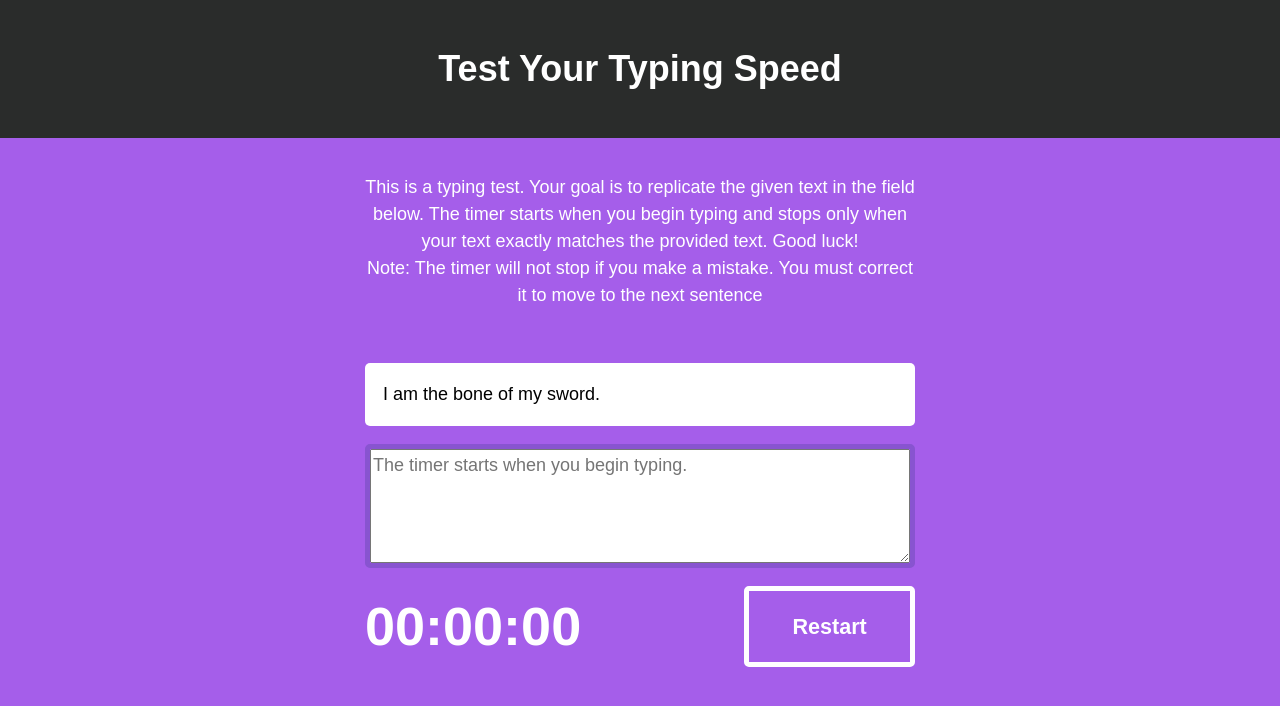
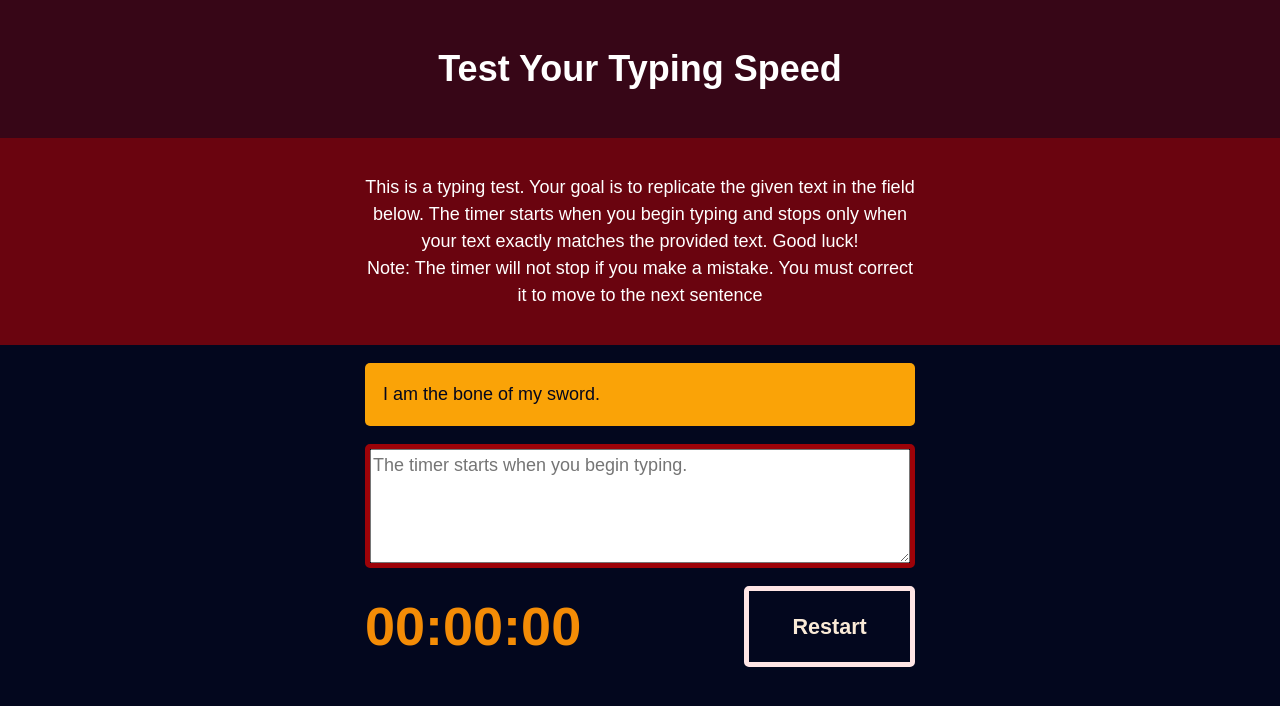
Before and after one commit to KrishnaSingh1881/typing-test, a plain HTML site: page index.html in a window 1280 px wide. Drawn offline with nearby package versions, Linux system fonts and the light colour scheme.

Commit message:
Update style.css

```diff
--- a/style.css
+++ b/style.css
@@ -1,5 +1,5 @@
 /*--------------------------------------------------------------
-Tipografia
+Typography
 --------------------------------------------------------------*/
 
 body,
@@ -7,16 +7,14 @@ button,
 input,
 select,
 textarea {
-	font-family: Arial, Helvetica, sans-serif;
-	font-size: 18px;
-	line-height: 1.5;
+    font-family: Arial, Helvetica, sans-serif;
+    font-size: 18px;
+    line-height: 1.5;
 }
 
-
 p {
-	margin-bottom: 1em;
+    margin-bottom: 1em;
 }
-
 
 /*--------------------------------------------------------------
 Layout
@@ -25,12 +23,12 @@ Layout
 body {
     margin: 0;
     padding: 0;
-    background-color: #a55eea;
+    background-color: #03071e;
 }
 
 .masthead {
     padding: 1em;
-    background-color: #2A2C2B;
+    background-color: #370617;
     color: white;
 }
 
@@ -54,14 +52,14 @@ body {
 .btn:hover {
     cursor: pointer;
     transition: 0.3s;
-    color: #a55eea;
-    background-color: white;
+    color: #03071e;
+    background-color: #ffba08;
 }
 
 .intro {
     padding: 2em 2em;
     color: white;
-    background: #a55eea;
+    background: #6a040f;
     display: flex;
     flex-direction: column;
     align-items: center;
@@ -84,15 +82,16 @@ body {
 }
 
 .test-wrapper {
-    border: 5px solid #8854d0;
+    border: 5px solid #9d0208;
     border-radius: 5px;
 }
 
 #origin-text {
     margin: 1em 0;
     padding: 1em 1em 0;
-    background-color: white;
+    background-color: #faa307;
     border-radius: 5px;
+    color: #03071e;
 }
 
 #origin-text p {
@@ -117,24 +116,24 @@ body {
 .timer {
     font-size: 3em;
     font-weight: bold;
-    color: white;
+    color: #f48c06;
 }
 
 #reset {
     padding: .5em 2em;
     font-size: 1.2em;
     font-weight: bold;
-    color: white;
+    color: rgb(250, 234, 215);
     background: transparent;
-    border: 5px solid white;
+    border: 5px solid rgb(255, 229, 229);
     border-radius: 5px;
 }
 
 #reset:hover {
     cursor: pointer;
     transition: 0.3s;
-    color: #a55eea;
-    background-color: white;
+    color: #03071e;
+    background-color: #ffba08;
 }
 
 @media only screen and (max-width: 600px) {
@@ -164,6 +163,7 @@ body {
 
     .timer {
         font-size: 1.5em;
+        color: #e85d04;
     }
 
     #reset {
```
